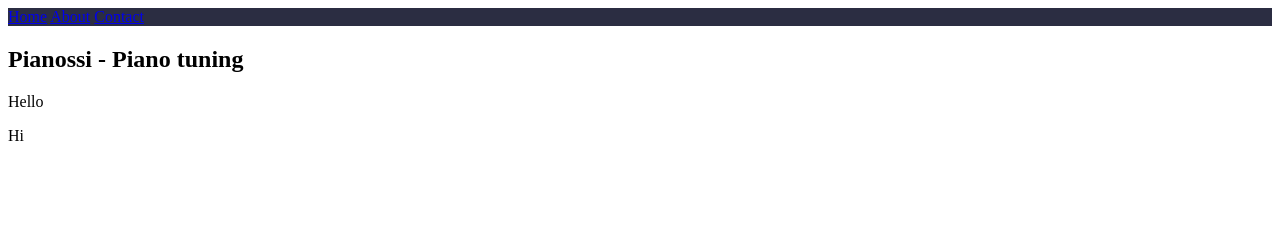
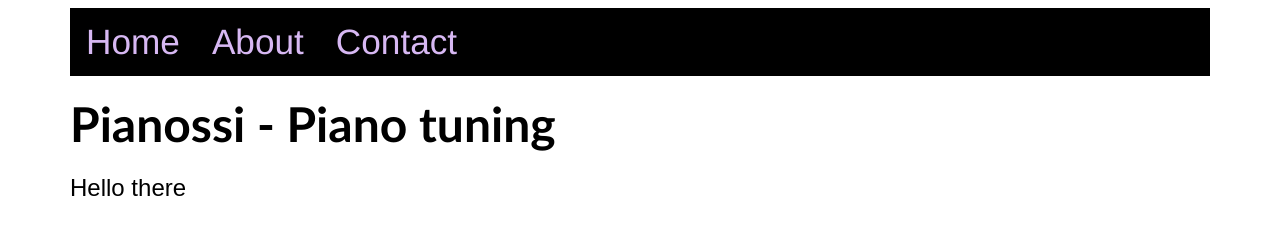
Before and after one commit to olleholmgren/careless-climbing, a plain HTML site: page index.html in a window 1280 px wide. Drawn offline with Linux system fonts and the light colour scheme.

Commit message:
add css styling to heading, info and nav. add hover function to nav

```diff
--- a/assets/css/style.css
+++ b/assets/css/style.css
@@ -1,5 +1,5 @@
 
-container {
+.container {
     max-width: 1140px;
     width: 100%;
     padding-right: 15px;
@@ -15,5 +15,37 @@ container {
   }
 
 .top-nav {
-    background-color: #2B2D42;
-}
+    background-color: black;
+    overflow: hidden;
+    font-family: 'Franklin Gothic Medium', 'Arial', Arial, sans-serif;
+
+  }
+
+.top-nav > a {
+    float: left;
+    display: block;
+    color: #D7B8F3;
+    font-family: 'Franklin Gothic Medium', 'Arial', Arial, sans-serif;
+    text-align: center;
+    padding: 14px 16px;
+    text-decoration: none;
+    font-size: 2.2rem;
+  }
+
+.top-nav a:hover {
+    background-color: #ddd;
+    color: black;
+  }
+
+.main-heading {
+    float: left;
+    font-size: 3rem;
+    font-family: 'Trebuchet MS', 'Lucida Sans Unicode', 'Lucida Grande', 'Lucida Sans', Arial, sans-serif;
+  }
+
+.main-info {
+    float: left;
+    font-size: 1.5rem;
+    font-family: Arial, Helvetica, sans-serif;
+    line-height: 2rem;
+  }
--- a/index.html
+++ b/index.html
@@ -23,13 +23,11 @@
           <!-- <img src="assets/images/piano.jpg" alt="Piano" /> -->
         </section>
 
-        <article class="main-info">
-            <h1 class="main-heading">Pianossi - Piano tuning</h1>
+        <div class="main-info">
+        <h1 class="main-heading">Pianossi - Piano tuning</h1>
+        <p>Hello there</p>
 
-            <p>Hello</p>
-            <p>Hi</p>
-
-        </article>
+        </div>
 
         <footer class="piano-footer">
 
```
